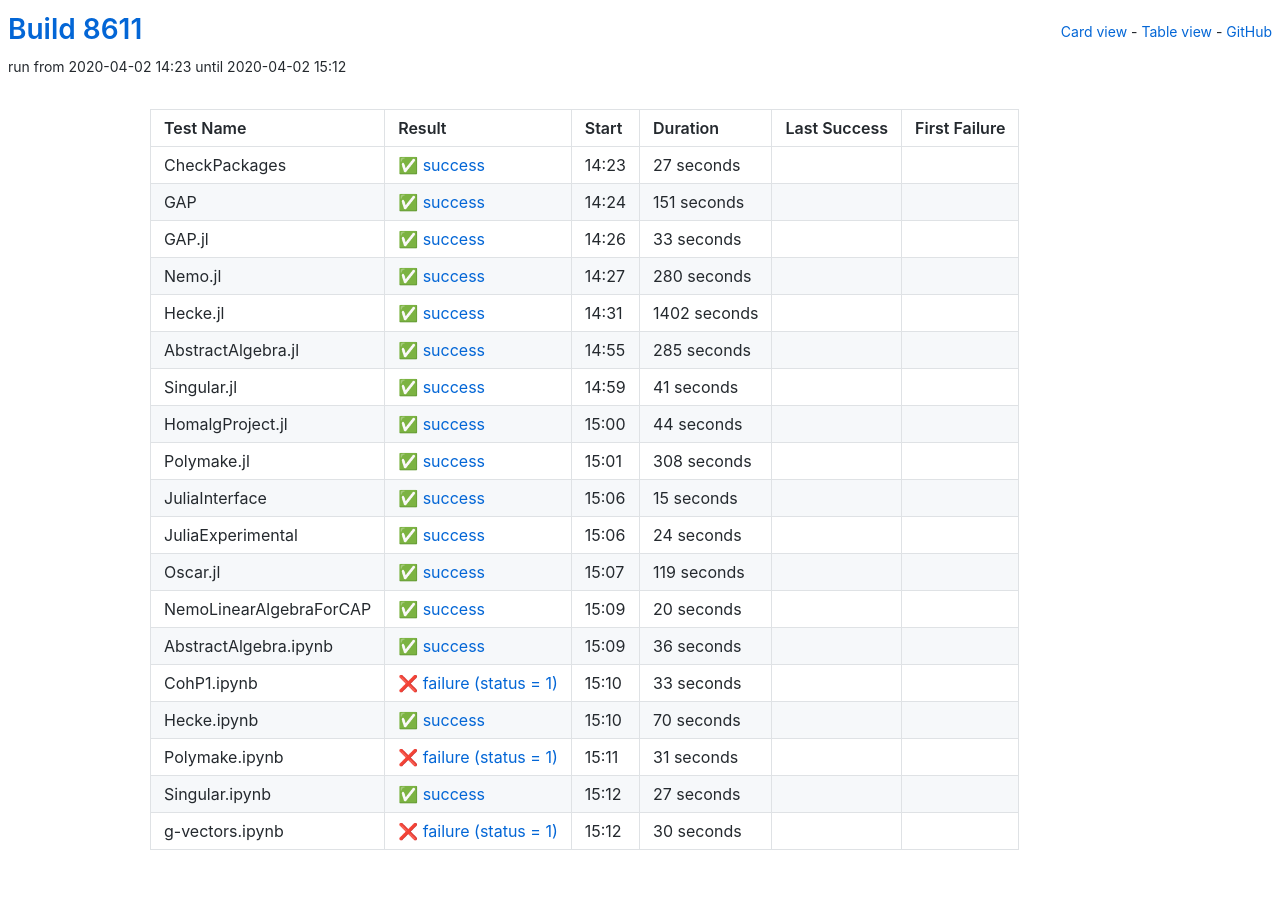
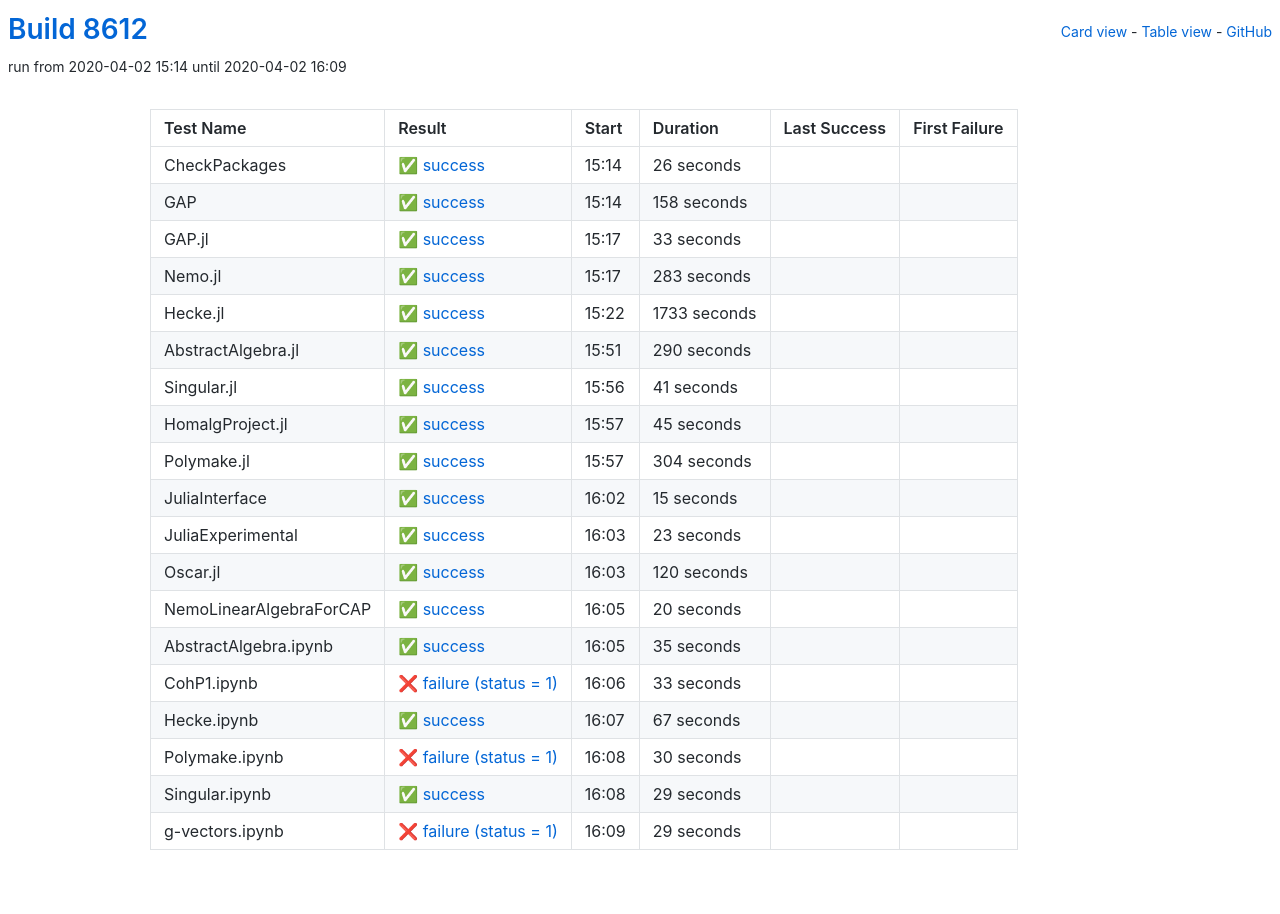
Before and after one commit to oscar-system/oscar-ci-status, a Jekyll site: the page built from table.html, in a window 1280 px wide. Built offline with Jekyll 4.4.1, drawn with Linux system fonts in a browser that asks for light colours.

Commit message:
Build 8612

```diff
--- a/_data/ci.yml
+++ b/_data/ci.yml
@@ -1,27 +1,27 @@
-build: 8611
-build_url: https://oscarci.mathematik.uni-kl.de/job/oscar/8611/
+build: 8612
+build_url: https://oscarci.mathematik.uni-kl.de/job/oscar/8612/
 job: oscar
 tests:
-- duration: 27
+- duration: 26
   exitcode: 0
   first_failure: false
   first_failure_url: null
   last_success: false
   last_success_url: null
-  log: https://oscarci.mathematik.uni-kl.de/job/oscar/8611/artifact/logs/build-8611/CheckPackages.log
+  log: https://oscarci.mathematik.uni-kl.de/job/oscar/8612/artifact/logs/build-8612/CheckPackages.log
   name: CheckPackages
-  start: 2020-04-02 14:23
+  start: 2020-04-02 15:14
   status: success
   success: true
-- duration: 151
+- duration: 158
   exitcode: 0
   first_failure: false
   first_failure_url: null
   last_success: false
   last_success_url: null
-  log: https://oscarci.mathematik.uni-kl.de/job/oscar/8611/artifact/logs/build-8611/GAP.log
+  log: https://oscarci.mathematik.uni-kl.de/job/oscar/8612/artifact/logs/build-8612/GAP.log
   name: GAP
-  start: 2020-04-02 14:24
+  start: 2020-04-02 15:14
   status: success
   success: true
 - duration: 33
@@ -30,42 +30,42 @@ tests:
   first_failure_url: null
   last_success: false
   last_success_url: null
-  log: https://oscarci.mathematik.uni-kl.de/job/oscar/8611/artifact/logs/build-8611/GAP.jl.log
+  log: https://oscarci.mathematik.uni-kl.de/job/oscar/8612/artifact/logs/build-8612/GAP.jl.log
   name: GAP.jl
-  start: 2020-04-02 14:26
+  start: 2020-04-02 15:17
   status: success
   success: true
-- duration: 280
+- duration: 283
   exitcode: 0
   first_failure: false
   first_failure_url: null
   last_success: false
   last_success_url: null
-  log: https://oscarci.mathematik.uni-kl.de/job/oscar/8611/artifact/logs/build-8611/Nemo.jl.log
+  log: https://oscarci.mathematik.uni-kl.de/job/oscar/8612/artifact/logs/build-8612/Nemo.jl.log
   name: Nemo.jl
-  start: 2020-04-02 14:27
+  start: 2020-04-02 15:17
   status: success
   success: true
-- duration: 1402
+- duration: 1733
   exitcode: 0
   first_failure: false
   first_failure_url: null
   last_success: false
   last_success_url: null
-  log: https://oscarci.mathematik.uni-kl.de/job/oscar/8611/artifact/logs/build-8611/Hecke.jl.log
+  log: https://oscarci.mathematik.uni-kl.de/job/oscar/8612/artifact/logs/build-8612/Hecke.jl.log
   name: Hecke.jl
-  start: 2020-04-02 14:31
+  start: 2020-04-02 15:22
   status: success
   success: true
-- duration: 285
+- duration: 290
   exitcode: 0
   first_failure: false
   first_failure_url: null
   last_success: false
   last_success_url: null
-  log: https://oscarci.mathematik.uni-kl.de/job/oscar/8611/artifact/logs/build-8611/AbstractAlgebra.jl.log
+  log: https://oscarci.mathematik.uni-kl.de/job/oscar/8612/artifact/logs/build-8612/AbstractAlgebra.jl.log
   name: AbstractAlgebra.jl
-  start: 2020-04-02 14:55
+  start: 2020-04-02 15:51
   status: success
   success: true
 - duration: 41
@@ -74,31 +74,31 @@ tests:
   first_failure_url: null
   last_success: false
   last_success_url: null
-  log: https://oscarci.mathematik.uni-kl.de/job/oscar/8611/artifact/logs/build-8611/Singular.jl.log
+  log: https://oscarci.mathematik.uni-kl.de/job/oscar/8612/artifact/logs/build-8612/Singular.jl.log
   name: Singular.jl
-  start: 2020-04-02 14:59
+  start: 2020-04-02 15:56
   status: success
   success: true
-- duration: 44
+- duration: 45
   exitcode: 0
   first_failure: false
   first_failure_url: null
   last_success: false
   last_success_url: null
-  log: https://oscarci.mathematik.uni-kl.de/job/oscar/8611/artifact/logs/build-8611/HomalgProject.jl.log
+  log: https://oscarci.mathematik.uni-kl.de/job/oscar/8612/artifact/logs/build-8612/HomalgProject.jl.log
   name: HomalgProject.jl
-  start: 2020-04-02 15:00
+  start: 2020-04-02 15:57
   status: success
   success: true
-- duration: 308
+- duration: 304
   exitcode: 0
   first_failure: false
   first_failure_url: null
   last_success: false
   last_success_url: null
-  log: https://oscarci.mathematik.uni-kl.de/job/oscar/8611/artifact/logs/build-8611/Polymake.jl.log
+  log: https://oscarci.mathematik.uni-kl.de/job/oscar/8612/artifact/logs/build-8612/Polymake.jl.log
   name: Polymake.jl
-  start: 2020-04-02 15:01
+  start: 2020-04-02 15:57
   status: success
   success: true
 - duration: 15
@@ -107,31 +107,31 @@ tests:
   first_failure_url: null
   last_success: false
   last_success_url: null
-  log: https://oscarci.mathematik.uni-kl.de/job/oscar/8611/artifact/logs/build-8611/JuliaInterface.log
+  log: https://oscarci.mathematik.uni-kl.de/job/oscar/8612/artifact/logs/build-8612/JuliaInterface.log
   name: JuliaInterface
-  start: 2020-04-02 15:06
+  start: 2020-04-02 16:02
   status: success
   success: true
-- duration: 24
+- duration: 23
   exitcode: 0
   first_failure: false
   first_failure_url: null
   last_success: false
   last_success_url: null
-  log: https://oscarci.mathematik.uni-kl.de/job/oscar/8611/artifact/logs/build-8611/JuliaExperimental.log
+  log: https://oscarci.mathematik.uni-kl.de/job/oscar/8612/artifact/logs/build-8612/JuliaExperimental.log
   name: JuliaExperimental
-  start: 2020-04-02 15:06
+  start: 2020-04-02 16:03
   status: success
   success: true
-- duration: 119
+- duration: 120
   exitcode: 0
   first_failure: false
   first_failure_url: null
   last_success: false
   last_success_url: null
-  log: https://oscarci.mathematik.uni-kl.de/job/oscar/8611/artifact/logs/build-8611/Oscar.jl.log
+  log: https://oscarci.mathematik.uni-kl.de/job/oscar/8612/artifact/logs/build-8612/Oscar.jl.log
   name: Oscar.jl
-  start: 2020-04-02 15:07
+  start: 2020-04-02 16:03
   status: success
   success: true
 - duration: 20
@@ -140,20 +140,20 @@ tests:
   first_failure_url: null
   last_success: false
   last_success_url: null
-  log: https://oscarci.mathematik.uni-kl.de/job/oscar/8611/artifact/logs/build-8611/NemoLinearAlgebraForCAP.log
+  log: https://oscarci.mathematik.uni-kl.de/job/oscar/8612/artifact/logs/build-8612/NemoLinearAlgebraForCAP.log
   name: NemoLinearAlgebraForCAP
-  start: 2020-04-02 15:09
+  start: 2020-04-02 16:05
   status: success
   success: true
-- duration: 36
+- duration: 35
   exitcode: 0
   first_failure: false
   first_failure_url: null
   last_success: false
   last_success_url: null
-  log: https://oscarci.mathematik.uni-kl.de/job/oscar/8611/artifact/logs/build-8611/AbstractAlgebra.ipynb.log
+  log: https://oscarci.mathematik.uni-kl.de/job/oscar/8612/artifact/logs/build-8612/AbstractAlgebra.ipynb.log
   name: AbstractAlgebra.ipynb
-  start: 2020-04-02 15:09
+  start: 2020-04-02 16:05
   status: success
   success: true
 - duration: 33
@@ -162,42 +162,20 @@ tests:
   first_failure_url: null
   last_success: false
   last_success_url: null
-  log: https://oscarci.mathematik.uni-kl.de/job/oscar/8611/artifact/logs/build-8611/CohP1.ipynb.log
+  log: https://oscarci.mathematik.uni-kl.de/job/oscar/8612/artifact/logs/build-8612/CohP1.ipynb.log
   name: CohP1.ipynb
-  start: 2020-04-02 15:10
+  start: 2020-04-02 16:06
   status: failure
   success: false
-- duration: 70
+- duration: 67
   exitcode: 0
   first_failure: false
   first_failure_url: null
   last_success: false
   last_success_url: null
-  log: https://oscarci.mathematik.uni-kl.de/job/oscar/8611/artifact/logs/build-8611/Hecke.ipynb.log
+  log: https://oscarci.mathematik.uni-kl.de/job/oscar/8612/artifact/logs/build-8612/Hecke.ipynb.log
   name: Hecke.ipynb
-  start: 2020-04-02 15:10
-  status: success
-  success: true
-- duration: 31
-  exitcode: 1
-  first_failure: false
-  first_failure_url: null
-  last_success: false
-  last_success_url: null
-  log: https://oscarci.mathematik.uni-kl.de/job/oscar/8611/artifact/logs/build-8611/Polymake.ipynb.log
-  name: Polymake.ipynb
-  start: 2020-04-02 15:11
-  status: failure
-  success: false
-- duration: 27
-  exitcode: 0
-  first_failure: false
-  first_failure_url: null
-  last_success: false
-  last_success_url: null
-  log: https://oscarci.mathematik.uni-kl.de/job/oscar/8611/artifact/logs/build-8611/Singular.ipynb.log
-  name: Singular.ipynb
-  start: 2020-04-02 15:12
+  start: 2020-04-02 16:07
   status: success
   success: true
 - duration: 30
@@ -206,8 +184,30 @@ tests:
   first_failure_url: null
   last_success: false
   last_success_url: null
-  log: https://oscarci.mathematik.uni-kl.de/job/oscar/8611/artifact/logs/build-8611/g-vectors.ipynb.log
-  name: g-vectors.ipynb
-  start: 2020-04-02 15:12
+  log: https://oscarci.mathematik.uni-kl.de/job/oscar/8612/artifact/logs/build-8612/Polymake.ipynb.log
+  name: Polymake.ipynb
+  start: 2020-04-02 16:08
   status: failure
   success: false
+- duration: 29
+  exitcode: 0
+  first_failure: false
+  first_failure_url: null
+  last_success: false
+  last_success_url: null
+  log: https://oscarci.mathematik.uni-kl.de/job/oscar/8612/artifact/logs/build-8612/Singular.ipynb.log
+  name: Singular.ipynb
+  start: 2020-04-02 16:08
+  status: success
+  success: true
+- duration: 29
+  exitcode: 1
+  first_failure: false
+  first_failure_url: null
+  last_success: false
+  last_success_url: null
+  log: https://oscarci.mathematik.uni-kl.de/job/oscar/8612/artifact/logs/build-8612/g-vectors.ipynb.log
+  name: g-vectors.ipynb
+  start: 2020-04-02 16:09
+  status: failure
+  success: false
```
Also changed, not shown: README.md.
